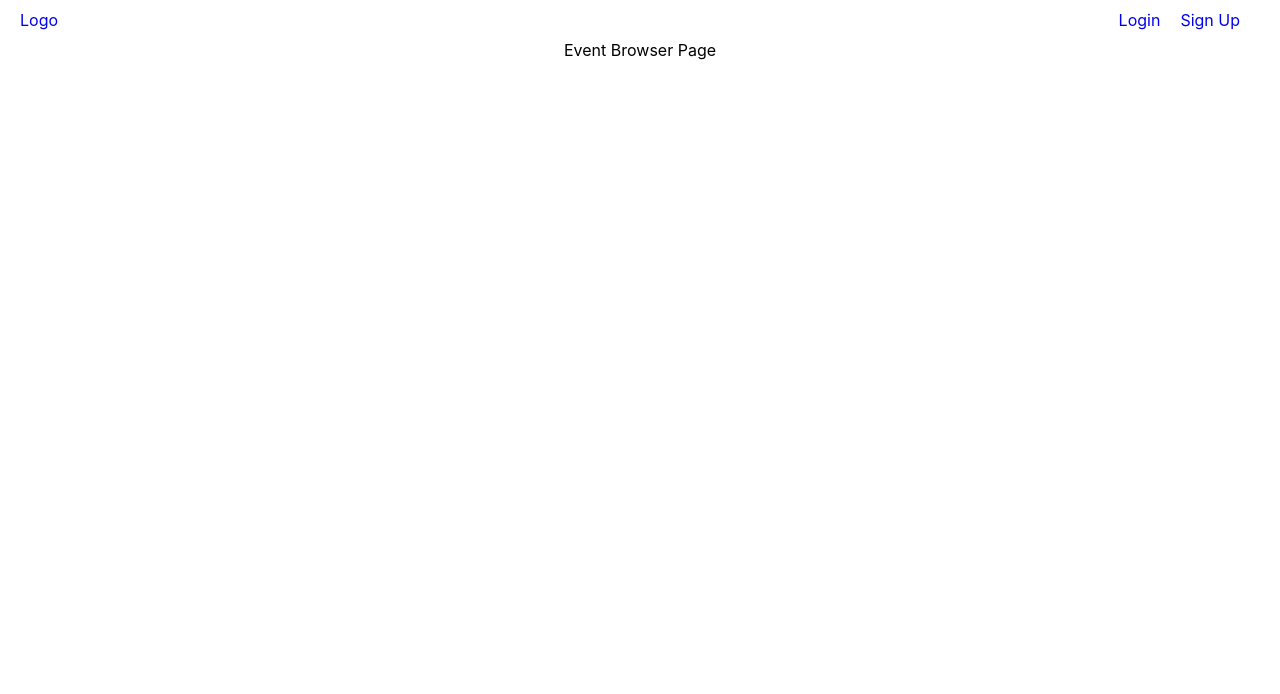
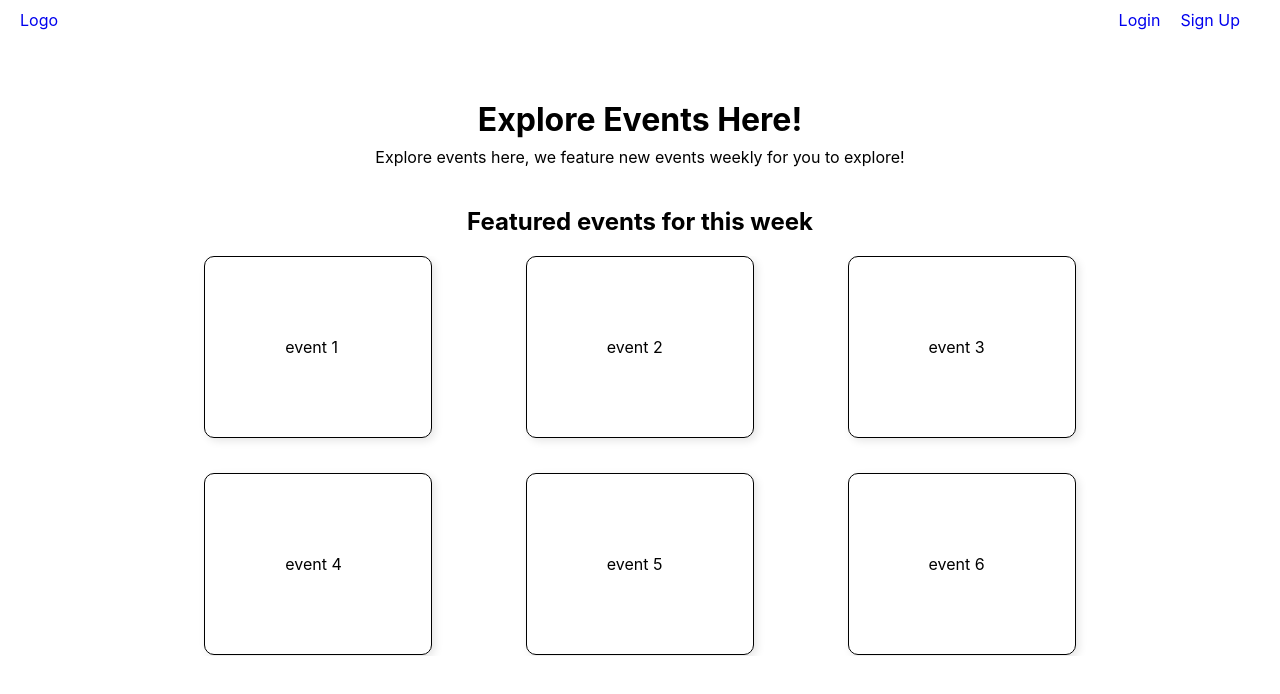
Before and after one commit to JunCyricShaneDelaTorre/MetroEvents, a React (Create React App) app: page /EventBrowser in a window 1280 px wide. Shown: the top 694 px of the page. Built offline with nearby package versions, Linux system fonts and the light colour scheme.

Commit message:
updated done structuring public page section

```diff
--- a/src/pages/PublicPage/EventBrowserPage.jsx
+++ b/src/pages/PublicPage/EventBrowserPage.jsx
@@ -1,7 +1,60 @@
 import * as React from 'react';
+import './PublicPageCss/EventBrowserPage.css'
+
 
 export default function EventBrowserPage(){
     return(
-        <div>Event Browser Page</div>
+        <div className='eventBrowser-wrapper'>
+            <div className='eventBrowser-container'>
+
+                <div className='welcome-text'>
+                    <h1>Explore Events Here!</h1>
+                </div>
+                <div className='event-secondary-text'>
+                    Explore events here, we feature new events weekly for you to explore!
+                </div>
+                <div className='eventBrowser-content'>
+                    <div className='content-header'>
+                        <h2>
+                            Featured events for this week
+                        </h2>
+                    </div>
+                    <div className='event-container'>
+                        <div className="event-item">event 1</div>
+                        <div className="event-item">event 2</div>
+                        <div className="event-item">event 3</div>
+                        <div className="event-item">event 4</div>
+                        <div className="event-item">event 5</div>
+                        <div className="event-item">event 6</div>
+                        <div className="event-item">event 7</div>
+                        <div className="event-item">event 8</div>
+                        <div className="event-item">event 9</div>
+                        <div className="event-item">event 10</div>
+                        <div className="event-item">event 11</div>
+                        <div className="event-item">event 12</div>
+                        <div className="event-item">event 13</div>
+                        <div className="event-item">event 14</div>
+                        <div className="event-item">event 15</div>
+                        <div className="event-item">event 16</div>
+                        <div className="event-item">event 17</div>
+                        <div className="event-item">event 18</div>
+                        <div className="event-item">event 19</div>
+                        <div className="event-item">event 20</div>
+                        <div className="event-item">event 21</div>
+                        <div className="event-item">event 22</div>
+                        <div className="event-item">event 23</div>
+                        <div className="event-item">event 24</div>
+                        <div className="event-item">event 25</div>
+                        <div className="event-item">event 26</div>
+                        <div className="event-item">event 27</div>
+                        <div className="event-item">event 28</div>
+                        <div className="event-item">event 29</div>
+                        <div className="event-item">event 30</div>
+                    </div>
+                </div>
+
+            </div>
+        </div>
+
     )
 }
--- /dev/null
+++ b/src/pages/PublicPage/PublicPageCss/EventBrowserPage.css
@@ -0,0 +1,51 @@
+.eventBrowser-wrapper{
+    display: flex;
+    justify-content: center;
+
+}
+
+
+.welcome-text h1{
+    padding-top: 40px;
+    padding-left: 10px;
+    padding-right: 10px;
+    margin-top: 20px;
+    margin-bottom: 0px;
+
+}
+
+.event-secondary-text{
+    padding-top: 8px;
+    padding-left: 10px;
+    padding-right: 10px;
+    padding-bottom: 20px;
+
+
+}
+
+.eventBrowser-content{
+    padding-left: 10px;
+    padding-right: 10px;
+
+}
+
+.event-container{
+    display: grid;
+    grid-template-columns: auto auto auto ;
+    gap: 35px 65px;
+    overflow-x: hidden;
+    overflow-y: auto;
+    scrollbar-width: none;
+    text-align: justify;
+    width: 900px;
+    height: 400px;
+    justify-content: space-around;
+}
+
+.event-item{
+    display: flex;
+    border: 1px solid black; /* Set border width and make it transparent */
+    border-radius: 10px; /* Set border radius to create rounded corners */
+    box-shadow: 3px 3px 8px rgba(0, 0, 0, 0.1); /* Add box shadow for a cool effect */
+    padding: 80px;
+}
```
Also changed, not shown: src/pages/Authenticated/EventCreationPage.jsx (+7 -0 lines), src/pages/Authenticated/EventDetailsPage.jsx (+7 -0 lines), src/pages/Authenticated/ProfilePage.jsx (+7 -0 lines).
